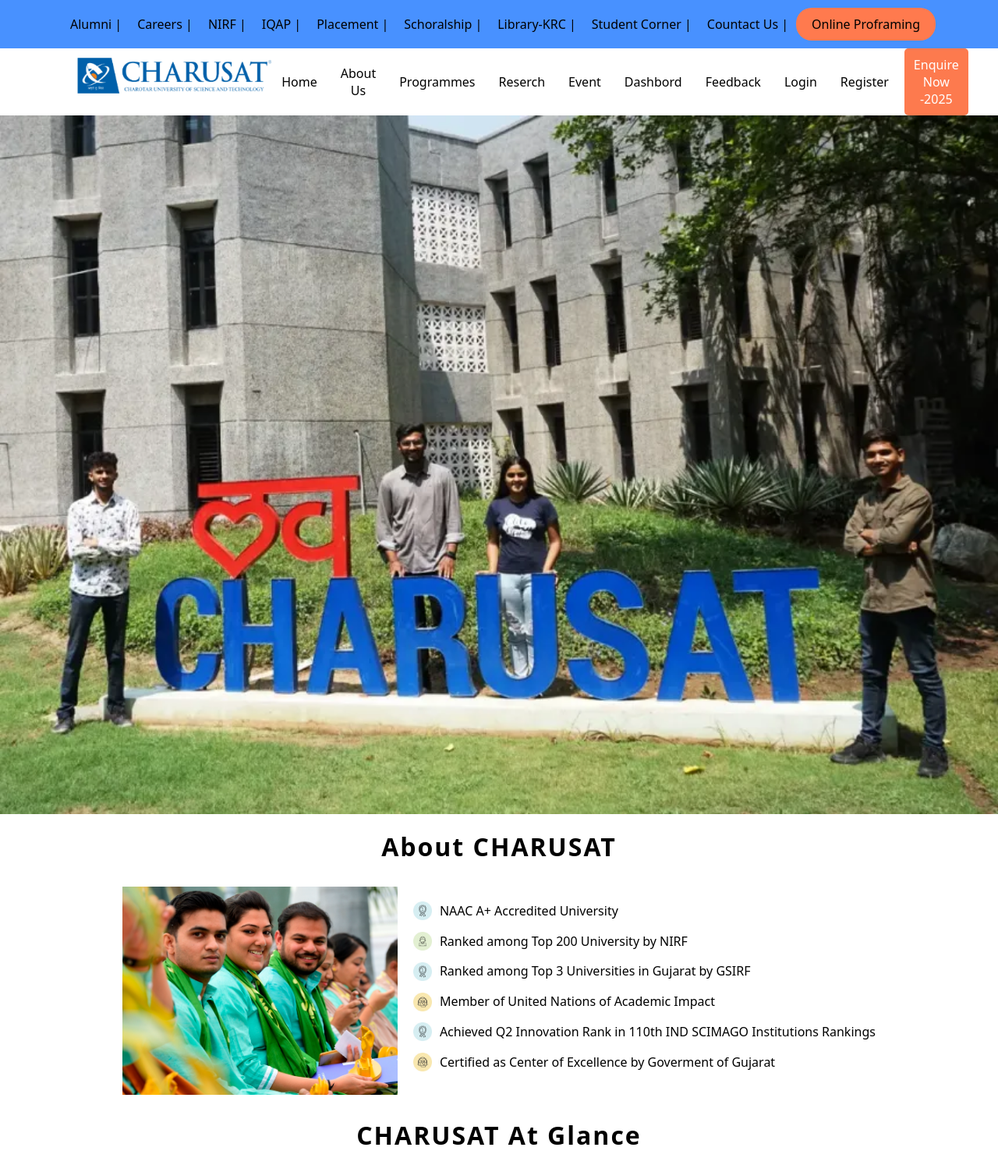
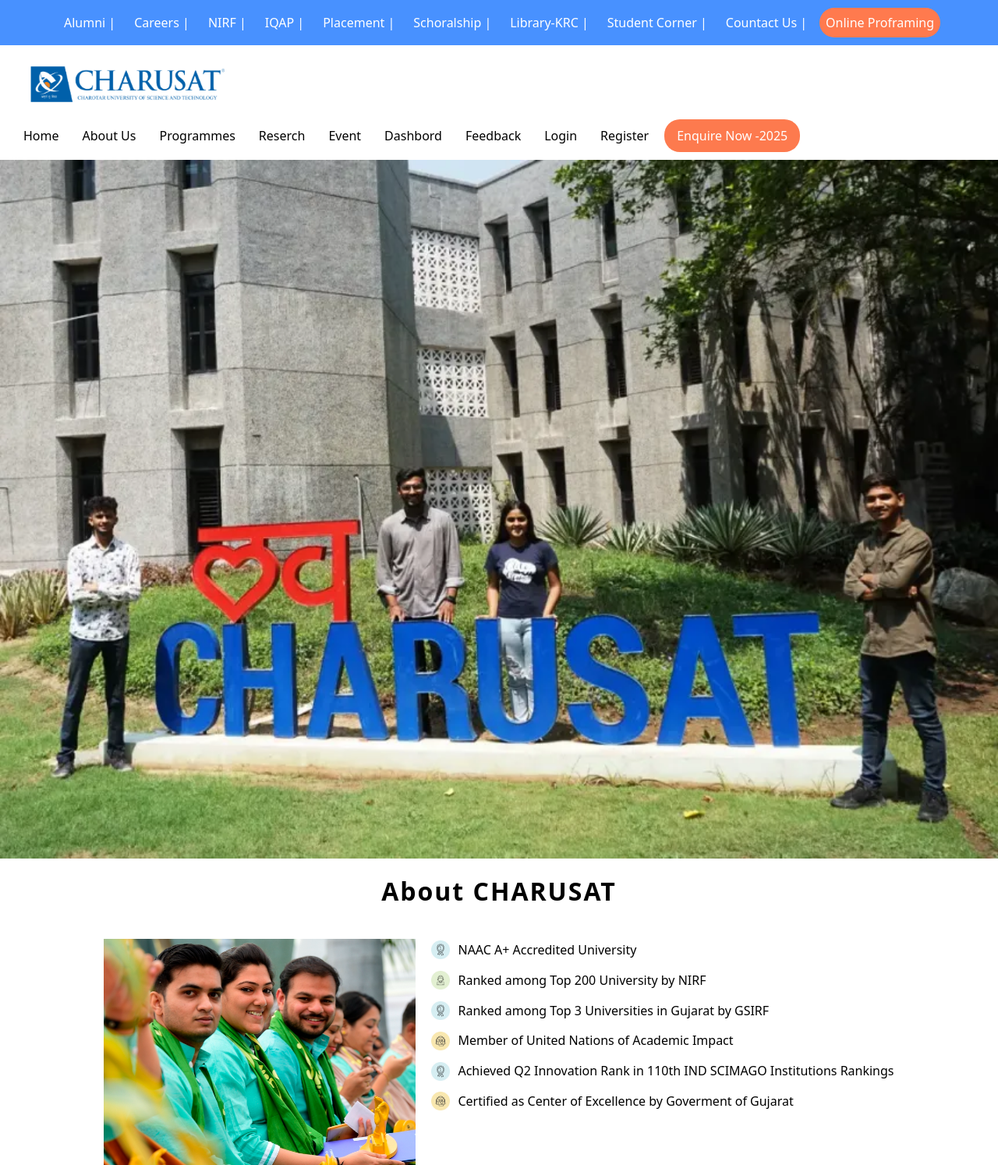
Before and after one commit to ommistry223/Web-Dev, a PHP site: page / in a window 1280 px wide. Shown: the top 1494 px of the page at 78% size. Run offline with PHP 8.4, Linux system fonts and the light colour scheme.

Commit message:
Final commit

```diff
--- a/Code/Charusat/About_us.html
+++ b/Code/Charusat/About_us.html
@@ -15,7 +15,7 @@
 
         <div class="link">
             <a class="bar" href="index.html">Home</a>
-            <a class="bar" href="#" style="color: rgba(108, 181, 0, 0.678);">About Us</a>
+            <a class="bar" href="#">About Us</a>
             <a class="bar" href="#">Programmes</a>
             <a class="bar" href="index.html">Reserch</a>
             <a class="bar" href="#">Campus Life</a>
--- a/Code/Charusat/Student_Dashbord.html
+++ b/Code/Charusat/Student_Dashbord.html
@@ -10,7 +10,7 @@
     <div class="dashboard-container">
         <aside class="sidebar">
             <div class="profile">
-                <img src="profile.png" alt="Student Profile">
+                <img src="myProfile.jpg" alt="Student Profile">
                 <h2>Om Mistry</h2>
                 <span class="role">Student</span>
             </div>
--- a/Code/Charusat/index.css
+++ b/Code/Charusat/index.css
@@ -1,183 +1,169 @@
-*
-{
-    font-family: system-ui, -apple-system, BlinkMacSystemFont, 'Segoe UI', Roboto, Oxygen, Ubuntu, Cantarell, 'Open Sans', 'Helvetica Neue', sans-serif;
+/* Reset and base styling */
+* {
     margin: 0;
     padding: 0;
+    box-sizing: border-box;
+    font-family: system-ui, -apple-system, BlinkMacSystemFont, 'Segoe UI', Roboto, Oxygen, Ubuntu, Cantarell, 'Open Sans', 'Helvetica Neue', sans-serif;
 }
-#link
-{
+
+/* Top Link Bar */
+#link {
     display: flex;
+    flex-wrap: wrap;
+    justify-content: center;
     background-color: #4891ff;
+    padding: 10px;
+    gap: 8px;
+}
 
-    text-decoration: none;
-    padding: 10px 5px 10px 5px;
-}
-a{
+#link a {
     font-weight: 500;
-    display: flex;
-    text-align: center;
-    padding-right: 10px;
     color: white;
     text-decoration: none;
-    padding-top: 10px;
+    padding: 8px;
+    transition: color 0.3s ease;
 }
-#online
-{
-    background-color :rgb(255, 122, 78) ;
-    text-align: center;
-    padding-bottom: 5px;
-    padding-top: 10px;
-    padding-left: 20px;
-    padding-right: 20px;
+
+#link a:hover {
+    color: black;
+}
+
+#online {
+    background-color: rgb(255, 122, 78);
+    color: white;
+    padding: 8px 16px;
     border-radius: 20px;
     transition: all 0.3s ease-out;
+}
 
+#online:hover {
+    transform: scale(1.05);
+    background-color: black;
+    color: aliceblue;
+    box-shadow: 0 4px 12px rgba(0, 0, 0, 0.5);
+}
 
+/* Header Section */
+.header {
+    display: flex;
+    flex-wrap: wrap;
+    justify-content: space-between;
+    align-items: center;
+    background-color: white;
+    padding: 10px 20px;
 }
-#online:hover
-{
-    transform: scale(2px);
-    background-color: rgb(0, 0, 0);
-    color: aliceblue;
-    box-shadow: 0 4px 12px rgba(0, 0, 0, 0.5);}
-a:hover
-{
+
+.header .img img {
+    height: 60px;
+    margin: 10px;
+}
+
+.header .link {
+    display: flex;
+    flex-wrap: wrap;
+    gap: 10px;
+    justify-content: center;
+    align-items: center;
+    margin-right: 20px;
+}
+
+.bar {
     color: black;
     text-decoration: none;
+    font-weight: 500;
+    padding: 6px 10px;
+    transition: all 0.3s ease;
 }
-.header
-{
-    display: flex;
-    justify-content: space-between;
-    text-align: center;
-    background-color: white;
-    color: black;
 
-
-}
-a:link
-{
-    color: black;
-    text-decoration: none;
-    padding-left: 10px;
-    padding-bottom: 10px;
-}
-.bar:hover
-{
-    animation-delay: 3000ms;
-    text-decoration: none;
+.bar:hover {
     color: rgba(83, 165, 0, 0.788);
     box-shadow: 0 4px 12px rgba(0, 0, 0, 0.6);
 }
-img{
-    margin: 5px 0 5px 90px ;
-    height: 60px;
+
+#Enquire {
+    background-color: rgb(253, 122, 78);
+    padding: 10px 16px;
+    border-radius: 20px;
+    color: white;
+    text-decoration: none;
+    transition: all 0.3s ease;
 }
-.bar{
-    color: black;
-    padding-bottom: 10px;
-}
-#Enquire
-{
-    background-color:rgb(253, 122, 78) ;
-    padding-bottom: 10px;
-    padding-top: 10px;
-    padding-left: 12px;
-    padding-right: 12px;
-    text-decoration: none;
-    margin-right: 20px;
-    color: white;
 
-}
-#Enquire:hover
-{
+#Enquire:hover {
     background-color: rgb(35, 112, 255);
-    color: white;
     box-shadow: 0 4px 12px rgba(0, 0, 0, 0.5);
 }
-.header .link
-{
+
+/* Image Banner */
+.imgcharusat img {
+    width: 100%;
+    height: auto;
+    display: block;
+}
+
+/* Headings */
+.text h1 {
+    text-align: center;
+    margin: 20px 0;
+    font-weight: 900;
+    letter-spacing: 2px;
+    font-size: 2rem;
+}
+
+/* Content Section */
+.content {
     display: flex;
-    justify-content: space-between;
-    align-items: center;
-    gap: 10px;
+    flex-wrap: wrap;
+    justify-content: center;
+    align-items: flex-start;
+    padding: 20px;
+    gap: 20px;
 }
-.link a
-{
-    text-decoration: none;
-    color: black;
-    gap: 10px;
-    border-radius: 5px;
+
+.content img {
+    width: 100%;
+    max-width: 400px;
+    height: auto;
 }
-.link{
-    margin-right: 90px;
-    display: flex;
-    justify-content: center;
-}
-#link
-{
 
-    display: flex;
-    justify-content: center;
-}
-.imgcharusat img
-{
-    padding: 0;
-    margin: 0;
-    display: flex;
-    justify-content: center;
-    width: 100%;
-    height: 100%;
-
-}
-h1{
-    margin: 20px 0 20px 0;
-    text-align: center;
-    letter-spacing: 2px;
-    font-weight: 900;
-}
-.content img
-{
-    margin: 0;
-    padding: 0;
-    width: 28%;
-    height: 28%;
-}
-.content
-{
-    display: flex;
-    justify-content: center;
-    align-items: center;
-    padding: 10px;
-}
-.text2{
+.text2 {
     list-style: none;
-    margin: 0;
     font-size: 16px;
     line-height: 1.8;
-    padding-left: 20px;
+    padding-left: 0;
 }
-.text2 li{
+
+.text2 li {
     display: flex;
     align-items: center;
     margin-bottom: 10px;
 }
-.text2 img
-{
+
+.text2 img {
     width: 24px;
     height: 24px;
     margin-right: 10px;
 }
+
+/* Video Section */
 .video {
     display: flex;
     justify-content: center;
     align-items: center;
     flex-wrap: wrap;
+    padding: 20px;
     gap: 20px;
-    margin-top: 20px;
-    margin-top:10px ;
-    margin-bottom: 30px;
 }
+
+.video-col {
+    display: flex;
+    flex-direction: column;
+    gap: 20px;
+    width: 100%;
+    max-width: 560px;
+}
+
+/* Marquee */
 .marquee {
     width: 100%;
     background: linear-gradient(270deg, #203a43, #4ca1af, #4891ff, #203a43);
```
Also changed, not shown: other parts of Code/Charusat/index.css (+34 -15 lines), Code/Charusat/myProfile.jpg (added). Lines whose indentation alone changed are shown as unchanged.
